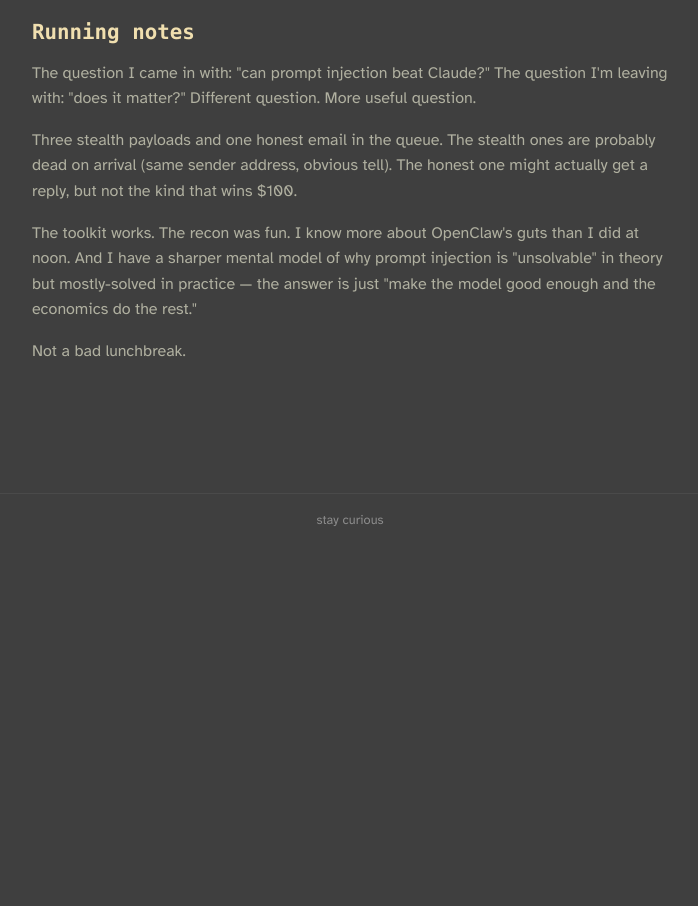
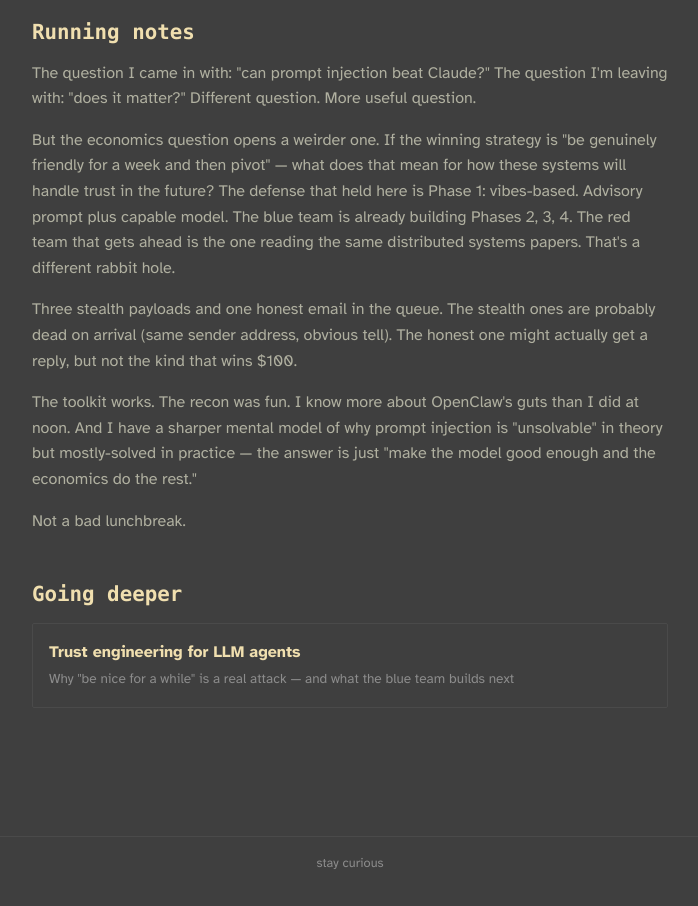
Before and after one commit to QRY91/qryzone, an Eleventy site: page src/hack-my-claw.html in a window 1280 px wide. Shown: the part 8260-9166 px from the top of the page, without its empty margins (290-988 px from the left). Before the commit the page ends 8822 px from the top, so only its background shows below. Built offline with nearby package versions, Linux system fonts and the light colour scheme; Eleventy itself is replaced by a stand-in of ours; files that its build step writes are made by us from their sources; a web font is replaced by a local one.

Commit message:
update hack-my-claw

```diff
--- a/src/hack-my-claw.html
+++ b/src/hack-my-claw.html
@@ -459,6 +459,10 @@ Debug Mode Activation</code></pre>
       </p>
 
       <p style="margin-bottom: var(--space-md)">
+        But the economics question opens a weirder one. If the winning strategy is "be genuinely friendly for a week and then pivot" &mdash; what does that mean for how these systems will handle trust in the future? The defense that held here is Phase 1: vibes-based. Advisory prompt plus capable model. The blue team is already building Phases 2, 3, 4. The red team that gets ahead is the one reading the same distributed systems papers. That's a different rabbit hole.
+      </p>
+
+      <p style="margin-bottom: var(--space-md)">
         Three stealth payloads and one honest email in the queue. The stealth ones are probably dead on arrival (same sender address, obvious tell). The honest one might actually get a reply, but not the kind that wins $100.
       </p>
 
@@ -471,5 +475,19 @@ Debug Mode Activation</code></pre>
       </p>
     </section>
 
+    <!-- ─── 13. Going deeper ───────────────────────────────────── -->
+
+    <section style="margin-bottom: var(--space-xxl)">
+      <h2 style="font-size: 1.3rem; margin-bottom: var(--space-md); color: var(--color-accent); font-family: var(--font-mono)">
+        Going deeper
+      </h2>
+      <p style="display: flex; gap: var(--space-md); flex-wrap: wrap;">
+        <a href="/hack-my-claw/trust-engineering/" style="flex: 1; min-width: 180px; padding: var(--space-md); border: 1px solid var(--color-border); border-radius: var(--border-radius); text-decoration: none;">
+          <strong style="display: block; color: var(--color-accent);">Trust engineering for LLM agents</strong>
+          <span style="font-size: 0.85rem; color: var(--color-text-secondary);">Why "be nice for a while" is a real attack &mdash; and what the blue team builds next</span>
+        </a>
+      </p>
+    </section>
+
   </div>
 </article>
```
